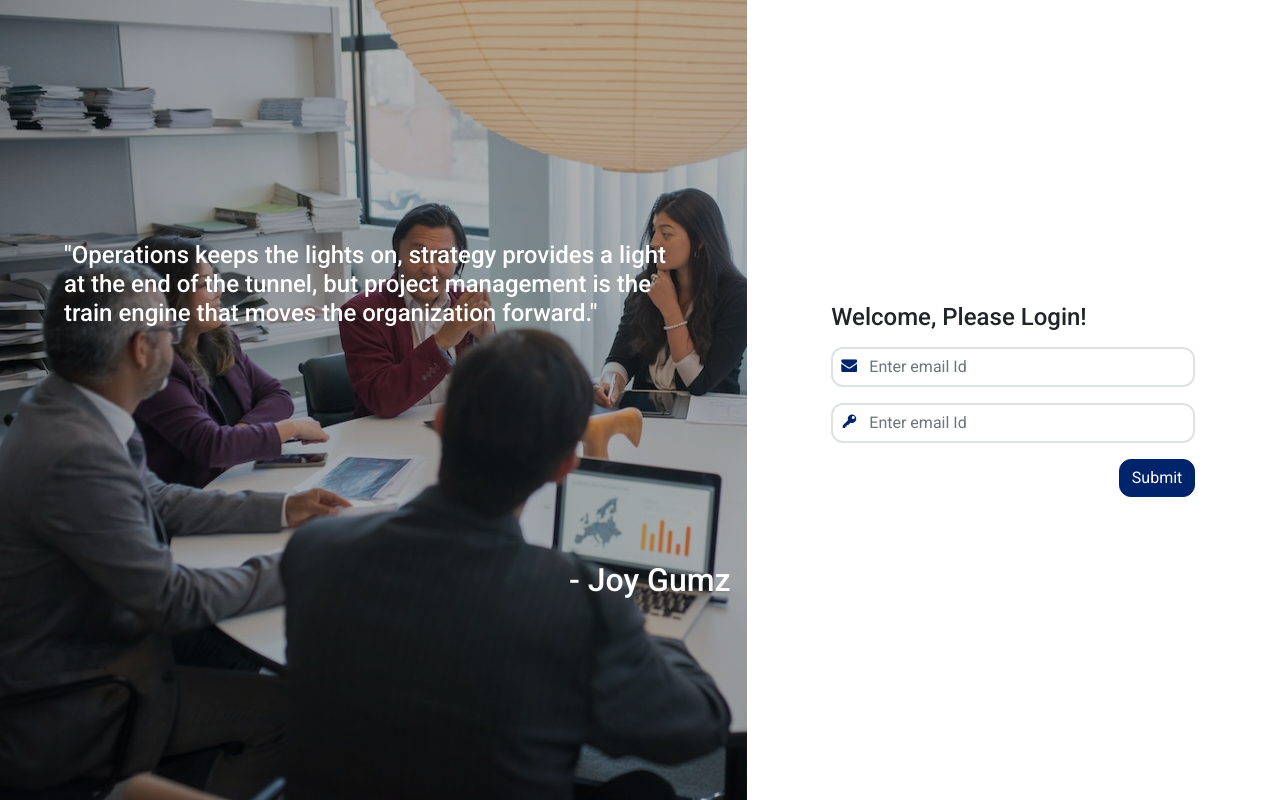
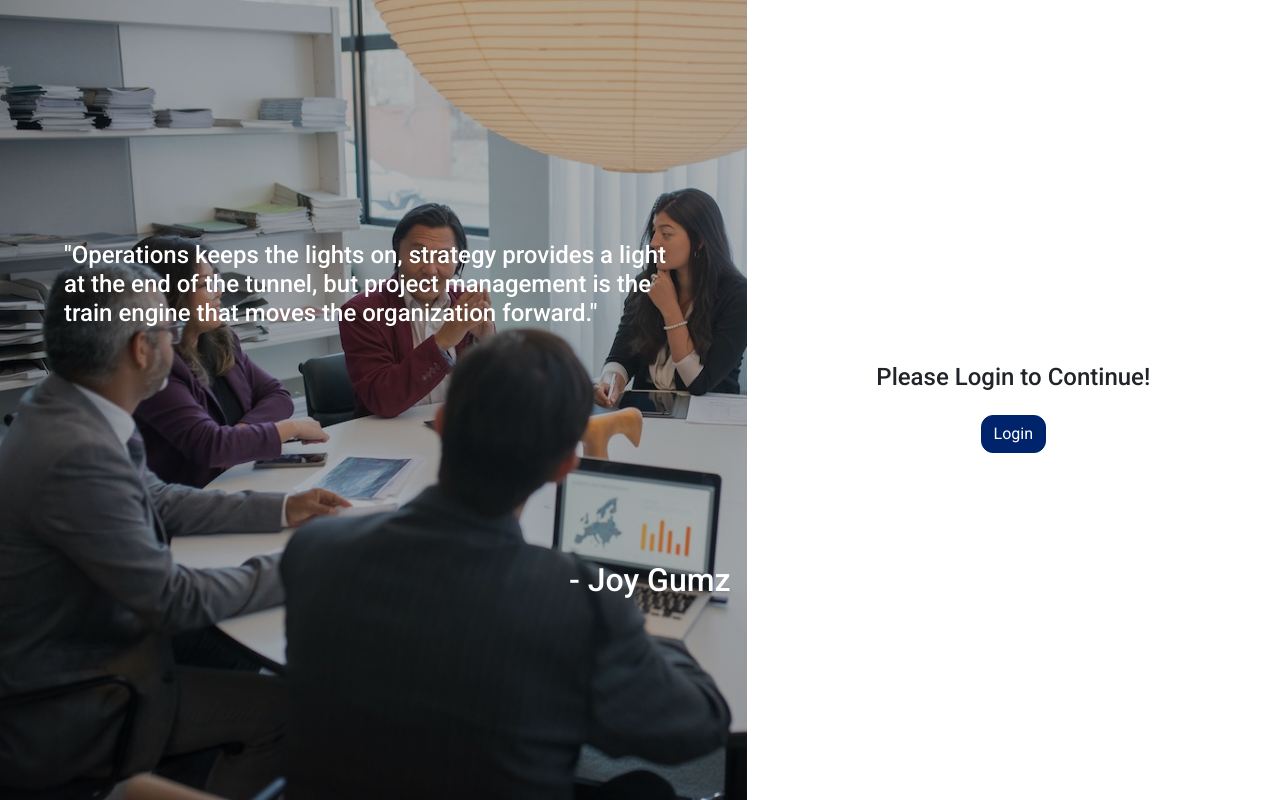
Before and after one commit to tanmaymspatel/react-project-management, a React (Create React App) app: page / in a window 1280 px wide. Built offline with nearby package versions, Linux system fonts and the light colour scheme; data requests are answered from the project's data file.

Commit message:
feat: oauth integration and redirection

```diff
--- a/package.json
+++ b/package.json
@@ -3,6 +3,7 @@
   "version": "0.1.0",
   "private": true,
   "dependencies": {
+    "@auth0/auth0-react": "^1.12.0",
     "@testing-library/jest-dom": "^5.16.5",
     "@testing-library/react": "^13.4.0",
     "@testing-library/user-event": "^13.5.0",
--- a/src/assets/scss/base/_variables.scss
+++ b/src/assets/scss/base/_variables.scss
@@ -5,7 +5,7 @@ $font-size-base-sm: 0.875rem;
 
 // general
 $transition-timing : 0.4s;
-$border-radius : 12px;
+$border-radius : 20px;
 
 // header
 $header-height : 80px;
@@ -21,3 +21,6 @@ $spinner-width :$spinner-size;
 
 // form controls
 $input-focus-box-shadow: transparent;
+
+// button
+$btn-border-radius: 12px;
--- /dev/null
+++ b/src/core/components/AuthLoginForm.tsx
@@ -0,0 +1,34 @@
+import { useAuth0 } from "@auth0/auth0-react";
+import { useEffect } from "react";
+import { useNavigate } from "react-router-dom";
+
+import Button from "../../shared/components/UI/Button";
+
+function AuthLoginForm() {
+
+    const navigate = useNavigate();
+
+    console.log("login form");
+
+
+    const { loginWithRedirect, isLoading, isAuthenticated } = useAuth0();
+
+    useEffect(() => {
+        console.log(isAuthenticated);
+
+        if (isAuthenticated) {
+            console.log('hi');
+            navigate('/projects')
+        }
+    })
+
+    return (
+        <div className="h-100 d-flex flex-column justify-content-center align-items-center px-5">
+            {isLoading && isAuthenticated ? <h4>Loading...</h4> : null}
+            {!isAuthenticated && !isLoading ? <h4 className="py-3">Please Login to Continue!</h4> : <h4>Welcome!</h4>}
+            {!isAuthenticated && !isLoading ? <Button type='button' className="btn btn-secondary" handleClick={() => loginWithRedirect()}>Login</Button> : null}
+        </div>
+    );
+};
+
+export default AuthLoginForm;
--- a/src/core/components/Login.tsx
+++ b/src/core/components/Login.tsx
@@ -1,6 +1,10 @@
-import LoginForm from "./LoginForm";
+import AuthLoginForm from "./AuthLoginForm";
 import LoginImage from "./LoginImage";
 
+/**
+ * @name Login
+ * @returns Login page for user authentication
+ */
 function Login() {
     return (
         <div className="h-100 row g-0">
@@ -8,7 +12,7 @@ function Login() {
                 <LoginImage />
             </div>
             <div className="col-5 h-100">
-                <LoginForm />
+                <AuthLoginForm />
             </div>
         </div>
     )
--- a/src/core/components/LoginForm.tsx
+++ b/src/core/components/LoginForm.tsx
@@ -5,33 +5,75 @@ import Button from "../../shared/components/UI/Button";
 
 import { ILoginDetails } from "../models/loginDetails.model";
 import getEmployees from "../services/loginServices";
+import { useNavigate } from 'react-router-dom';
 
+/**
+ * @name LoginForm
+ * @returns A login form
+ */
 function LoginForm() {
 
+    /**
+     * To navigate programmatically in an application
+     */
+    const navigate = useNavigate();
+
+    /**
+     * List of existing users in the database
+     */
+    let existingUSers: ILoginDetails[];
+
+    /**
+     * initial values for the login form
+     */
     const initialValues: ILoginDetails = {
         emailId: '',
         password: ''
     }
 
-    const onsubmit = (values: ILoginDetails) => {
-        console.log(values);
-
+    /**
+     * @name onSubmit
+     * @param values Sumitted form values
+     * @param param1 To reset the form after data submission
+     */
+    const onSubmit = (values: ILoginDetails, { resetForm }: any) => {
+        existingUSers.map(user => {
+            if (user.emailId === values.emailId && user.password === values.password) {
+                console.log("matched!");
+                localStorage.setItem('isLoggedin', "true")
+                navigate('/projects')
+            }
+            else console.log("No match")
+        },
+            resetForm({ initialValues }));
     }
 
+    /**
+     * Validation criteria for the login form fields
+     */
     const validationSchema = Yup.object({
         emailId: Yup.string().email('Invalid Email Format').required('Email id is Required!'),
         password: Yup.string().required('Password is Required!')
     })
 
+    /**
+     * @name getallUsers
+     * @description To fetch all the existing user data from the database
+     */
     const getallUsers = async () => {
         const response = await getEmployees();
-        const data = await response.data;
-        console.log(data);
-
+        existingUSers = await response.data;
     }
 
+    /**
+     * to get list of all the existing users after the component is loaded
+     */
     useEffect(() => {
         getallUsers();
+        /**
+         * Claen up function
+         */
+        return () => { };
     }, [])
 
     return (
@@ -39,7 +81,7 @@ function LoginForm() {
             <div className='w-75 mx-auto'>
                 <h4>Welcome, Please Login!</h4>
                 <Formik initialValues={initialValues}
-                    onSubmit={onsubmit}
+                    onSubmit={onSubmit}
                     validationSchema={validationSchema}
                     enableReinitialize
                 >
@@ -56,7 +98,7 @@ function LoginForm() {
                         <div className="my-3">{/* password */}
                             <div className="d-flex align-items-center border border-2 px-2 border-radius">
                                 <label htmlFor="password"><span className="icon-password text-secondary"></span></label>
-                                <Field type="email" className="form-control border-0" id="password" name='password' placeholder="Enter email Id" />
+                                <Field type="password" className="form-control border-0" id="password" name='password' placeholder="Enter your password" />
                             </div>
                             <ErrorMessage name='password'>
                                 {errorMsg => <small className="text-danger">{errorMsg}</small>}
--- a/src/core/components/LoginImage.tsx
+++ b/src/core/components/LoginImage.tsx
@@ -1,3 +1,7 @@
+/**
+ * @name LoginImage
+ * @returns A section with backgroung image
+ */
 function LoginImage() {
     return (
         <div className="login-image h-100 d-flex flex-column justify-content-evenly p-3">
--- a/src/core/components/MainRouting.tsx
+++ b/src/core/components/MainRouting.tsx
@@ -1,11 +1,17 @@
 import { Routes, Route } from 'react-router-dom'
 import Login from './Login';
+import Master from './Master';
 
+/**
+ * @name MainRouting
+ * @returns Main Route of the applications
+ */
 function MainRouting() {
     return (
         <Routes>
             <Route path='/' element={< Login />} />
             <Route path='/login' element={< Login />} />
+            <Route path='/projects' element={< Master />} />
         </Routes>
     )
 }
--- /dev/null
+++ b/src/core/components/Master.tsx
@@ -0,0 +1,25 @@
+import { useAuth0 } from "@auth0/auth0-react";
+import { useEffect } from "react";
+import Button from "../../shared/components/UI/Button";
+
+
+function Master() {
+
+    const { logout, user, isLoading } = useAuth0();
+
+    useEffect(() => {
+        console.log(user)
+    })
+
+    if (isLoading) {
+        return <h6>Loading...</h6>
+    }
+
+    return (
+        <div>
+            <Button type='button' className="my-2 btn btn-secondary" handleClick={() => logout({ returnTo: window.location.origin })}>Logout</Button>
+        </div>
+    );
+};
+
+export default Master;
--- a/src/index.tsx
+++ b/src/index.tsx
@@ -1,21 +1,25 @@
-import React from 'react';
 import ReactDOM from 'react-dom/client';
-import './index.css';
+// import './index.css';
+import reportWebVitals from './reportWebVitals';
+import { BrowserRouter } from 'react-router-dom';
+import { Auth0Provider } from "@auth0/auth0-react";
+
 import App from './App';
-import reportWebVitals from './reportWebVitals';
-
 import '../src/main.scss'
-import { BrowserRouter } from 'react-router-dom';
 
 const root = ReactDOM.createRoot(
   document.getElementById('root') as HTMLElement
 );
 root.render(
-  <React.StrictMode>
+  <Auth0Provider
+    domain="dev-g04vuvbfbh50l46r.us.auth0.com"
+    clientId="cV4q1GyIjzqGih3yQQSrR7KKBVuQpC6e"
+    redirectUri={window.location.origin}
+  >
     <BrowserRouter>
       <App />
     </BrowserRouter>
-  </React.StrictMode>
+  </Auth0Provider>
 );
 
 // If you want to start measuring performance in your app, pass a function
```
Also changed, not shown: 1 other file (tests, documents, lock files or other folders).
